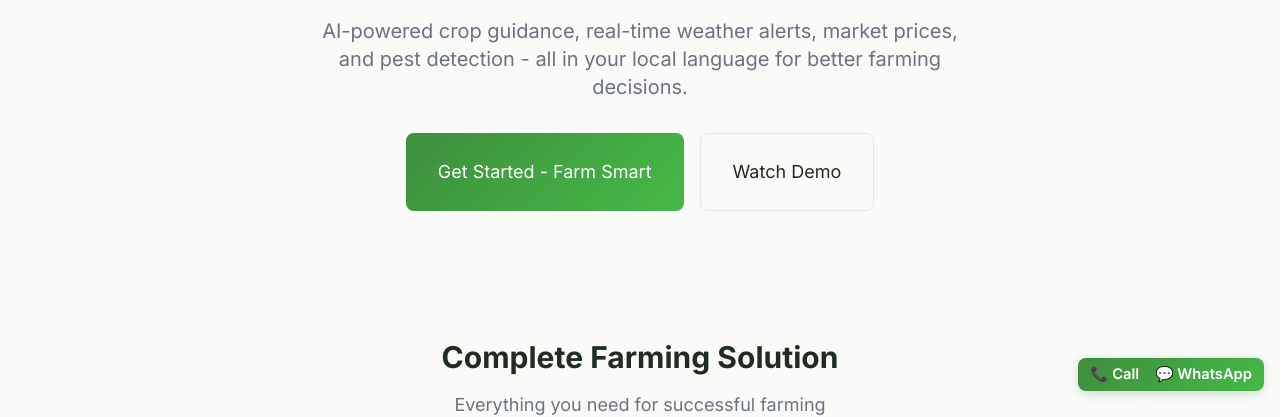
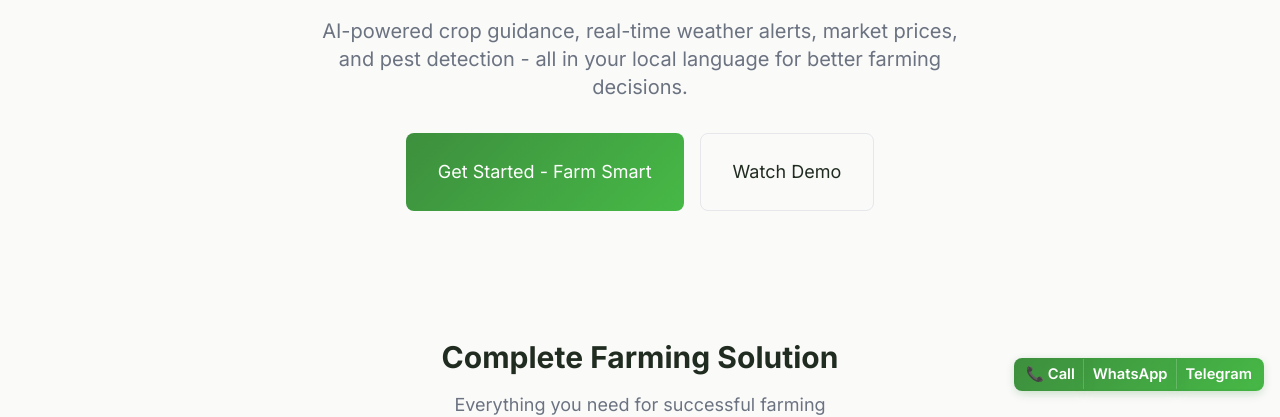
Before and after one commit to ViditSharma2005/Kisan-Saathi-2.0, a website: page index.html in a window 1280 px wide. Shown: the part 393-810 px from the top of the page. Drawn offline with nearby package versions, Linux system fonts and the light colour scheme.

Commit message:
add telegram bot to codebase

```diff
--- a/index.html
+++ b/index.html
@@ -15,6 +15,8 @@
     <link rel="preconnect" href="https://fonts.gstatic.com" crossorigin>
     <link href="https://fonts.googleapis.com/css2?family=Inter:wght@300;400;500;600;700&display=swap" rel="stylesheet">
     <link rel="stylesheet" href="style.css">
+    <!-- Font Awesome for icons -->
+    <link rel="stylesheet" href="https://cdnjs.cloudflare.com/ajax/libs/font-awesome/6.5.2/css/all.min.css" integrity="sha512-SnH5WK+bZxgPHs44uWIX+LLJAJ9/2PkPKZ5QiAj6Ta86w+fsb2TkcmfRyVX3pBnMFcV7oQPJkl9QevSCWr3W6A==" crossorigin="anonymous" referrerpolicy="no-referrer" />
 </head>
 
 <body class="antialiased">
@@ -282,12 +284,15 @@
     </div>
     <!-- Call Button -->
     <!-- Floating Action Buttons -->
-    <div style="position: fixed; bottom: 1rem; right: 1rem; z-index: 100; display: flex; flex-direction: row; align-items: center; background: linear-gradient(135deg, hsl(var(--primary)), hsl(var(--primary-light))); border-radius: 0.5rem; box-shadow: 0 2px 8px hsl(var(--primary) / 0.15); padding: 0.1rem 0.25rem;">
-        <a href="tel:8400900468" class="text-white font-semibold py-1 px-2 rounded-lg shadow-card transition-smooth floating-action-btn" style="background: transparent; font-size: 0.92rem; display: inline-flex; align-items: center; border-radius: 0.35rem 0 0 0.35rem; width: auto; margin: 0; min-width: 0; min-height: 0;">
+    <div style="position: fixed; bottom: 1rem; right: 1rem; z-index: 100; display: flex; flex-direction: row; align-items: center; background: linear-gradient(135deg, hsl(var(--primary)), hsl(var(--primary-light))); border-radius: 0.5rem; box-shadow: 0 2px 8px hsl(var(--primary) / 0.15); padding: 0.1rem 0.25rem; gap: 1px;">
+        <a href="tel:8400900468" class="text-white font-semibold py-1 px-2 rounded-lg shadow-card transition-smooth floating-action-btn" style="background: transparent; font-size: 0.92rem; display: inline-flex; align-items: center; border-radius: 0.35rem 0 0 0.35rem; width: auto; margin: 0; min-width: 0; min-height: 0; border-right: 1px solid rgba(255, 255, 255, 0.2);">
             📞 Call
-        </a><a href="#" class="text-white font-semibold py-1 px-2 rounded-lg shadow-card transition-smooth floating-action-btn" style="background: transparent; font-size: 0.92rem; display: inline-flex; align-items: center; border-radius: 0 0.35rem 0.35rem 0; width: auto; margin: 0; min-width: 0; min-height: 0;">
-            💬 WhatsApp
         </a>
+        <a href="#" class="text-white font-semibold py-1 px-2 rounded-lg shadow-card transition-smooth floating-action-btn" style="background: transparent; font-size: 0.92rem; display: inline-flex; align-items: center; border-radius: 0; width: auto; margin: 0; min-width: 0; min-height: 0; border-right: 1px solid rgba(255, 255, 255, 0.2);">
+            WhatsApp
+        </a>
+        <a href="http://t.me/KisanSaathiBot" class="text-white font-semibold py-1 px-2 rounded-lg shadow-card transition-smooth floating-action-btn" style="background: transparent; font-size: 0.92rem; display: inline-flex; align-items: center; border-radius: 0 0.35rem 0.35rem 0; width: auto; margin: 0; min-width: 0; min-height: 0;">
+        Telegram</a>
     </div>
     <script type="module" src="script.js"></script>
     <script type="module" src="MarketPrice.js"></script>
```
